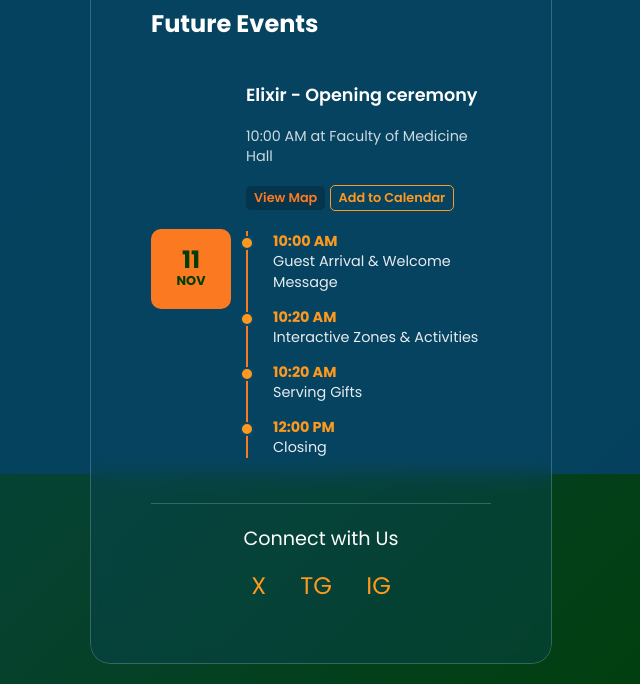
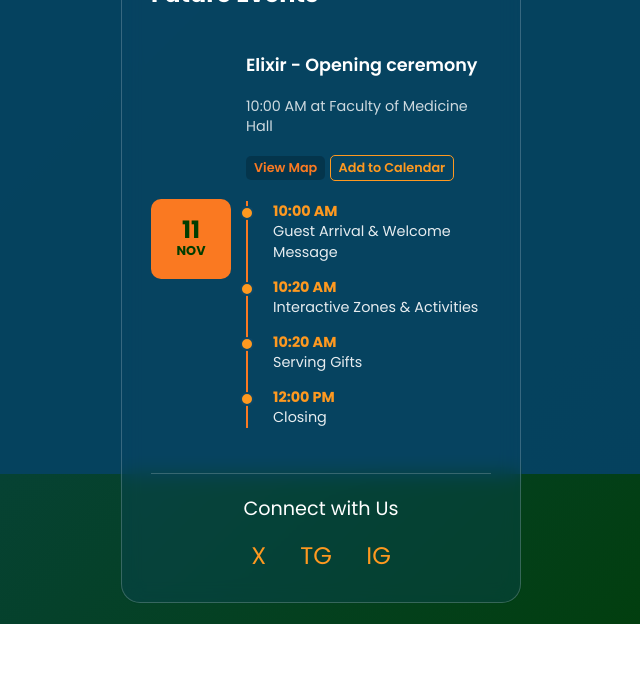
Before and after one commit to alhathiq/elixir, a plain HTML site: page index.html in a window 1280 px wide. Shown: the part 326-1010 px from the top of the page, without its empty margins (319-959 px from the left). After the commit the page ends 950 px from the top, so only its background shows below. Drawn offline with Linux system fonts and the light colour scheme.

Commit message:
Update style.css

```diff
--- a/style.css
+++ b/style.css
@@ -82,14 +82,19 @@ body {
 .card {
     width: 100%;
     max-width: 400px;
-    background: rgba(12, 71, 103, 0.3);
+    background-color: rgba(12, 71, 103, 0.3);
     backdrop-filter: blur(10px);
     border-radius: 20px;
-    border: 1px solid rgba(255, 255, 255, 0.2);
-    box-shadow: 0 8px 32px 0 rgba(0, 0, 0, 0.37);
-    padding: 30px;
     transform-style: preserve-3d;
     transition: transform 0.8s;
+    position: relative;
+    overflow: hidden;
+
+    border: 1px solid transparent;
+    background-clip: padding-box;
+
+    box-shadow: inset 0 0 0 1px rgba(255, 255, 255, 0.2),
+                0 8px 32px 0 rgba(0, 0, 0, 0.37);
 }
 
 .card:hover {
```
